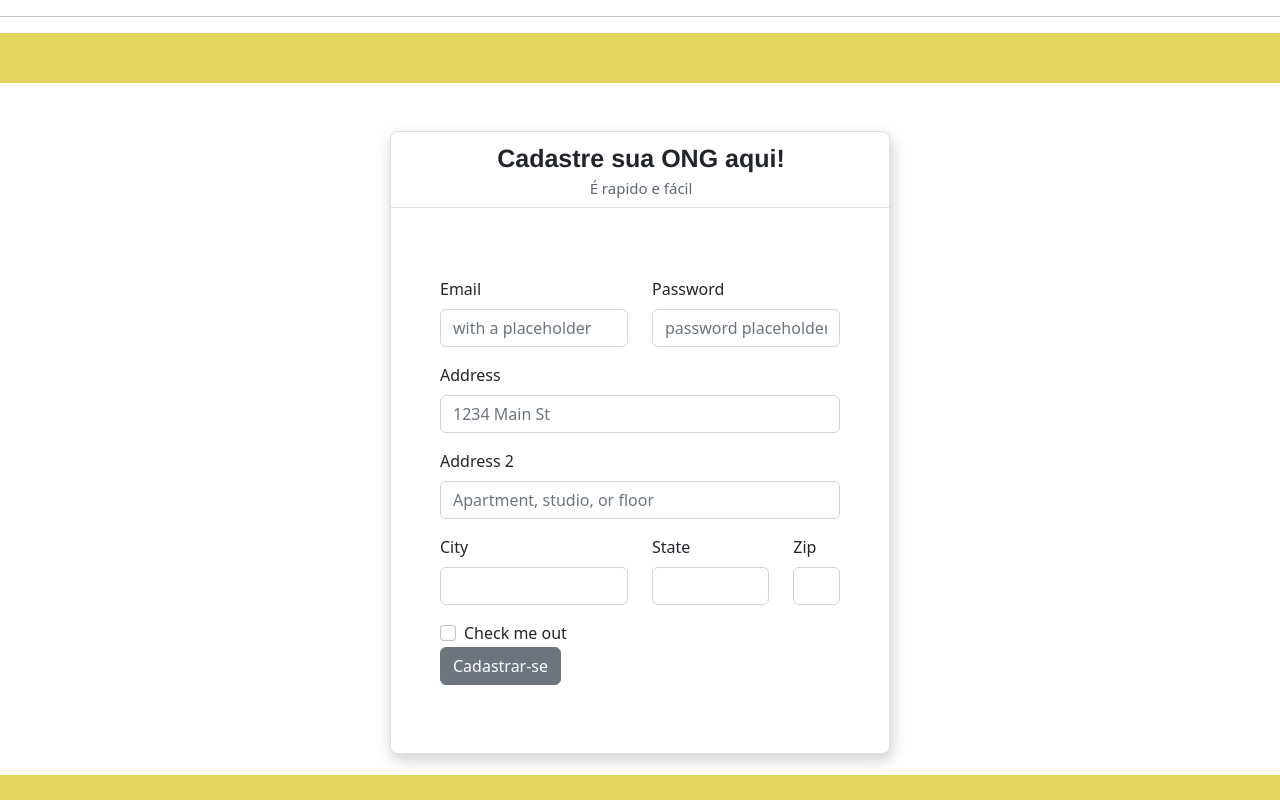
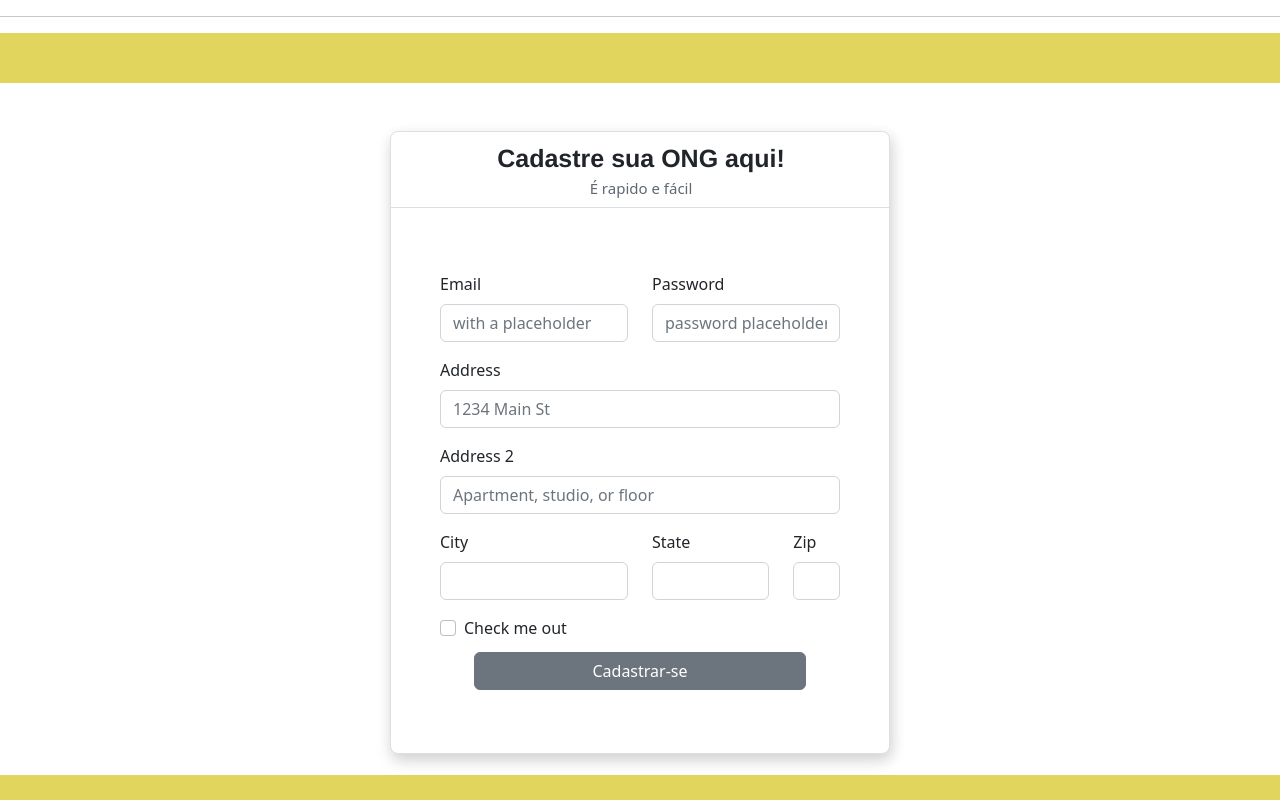
Before and after one commit to JoaoPF07/Projeto-Integrador, a React (Create React App) app: page /cadastros in a window 1280 px wide. Built offline with nearby package versions, Linux system fonts and the light colour scheme.

Commit message:
Cadastro atualizado

```diff
--- a/src/estilo/estilo.css
+++ b/src/estilo/estilo.css
@@ -116,6 +116,7 @@ b {
   width: 396px;
   height: 314px;
   margin-top: 22px;
+  padding-top: 30px;
 }
 
 .FundoLogin {
@@ -229,3 +230,19 @@ b {
   text-align: center;
   font-size: 15px;
 }
+
+.botaocadastro {
+  width: 332px;
+}
+
+.divBotaoCadastro {
+  display: flex;
+  justify-content: center;
+  padding-top: 10px
+}
+
+.divBotaoCadastrar {
+  display: flex;
+  justify-content: center;
+
+}
--- a/src/pages/cadastro.tsx
+++ b/src/pages/cadastro.tsx
@@ -115,8 +115,8 @@ function Cadastros (){
       Check me out
     </Label>
   </FormGroup>
-  <div>
-  <Button className="">
+  <div className="divBotaoCadastro">
+  <Button className="botaocadastro">
     Cadastrar-se
   </Button>
   </div>
```
